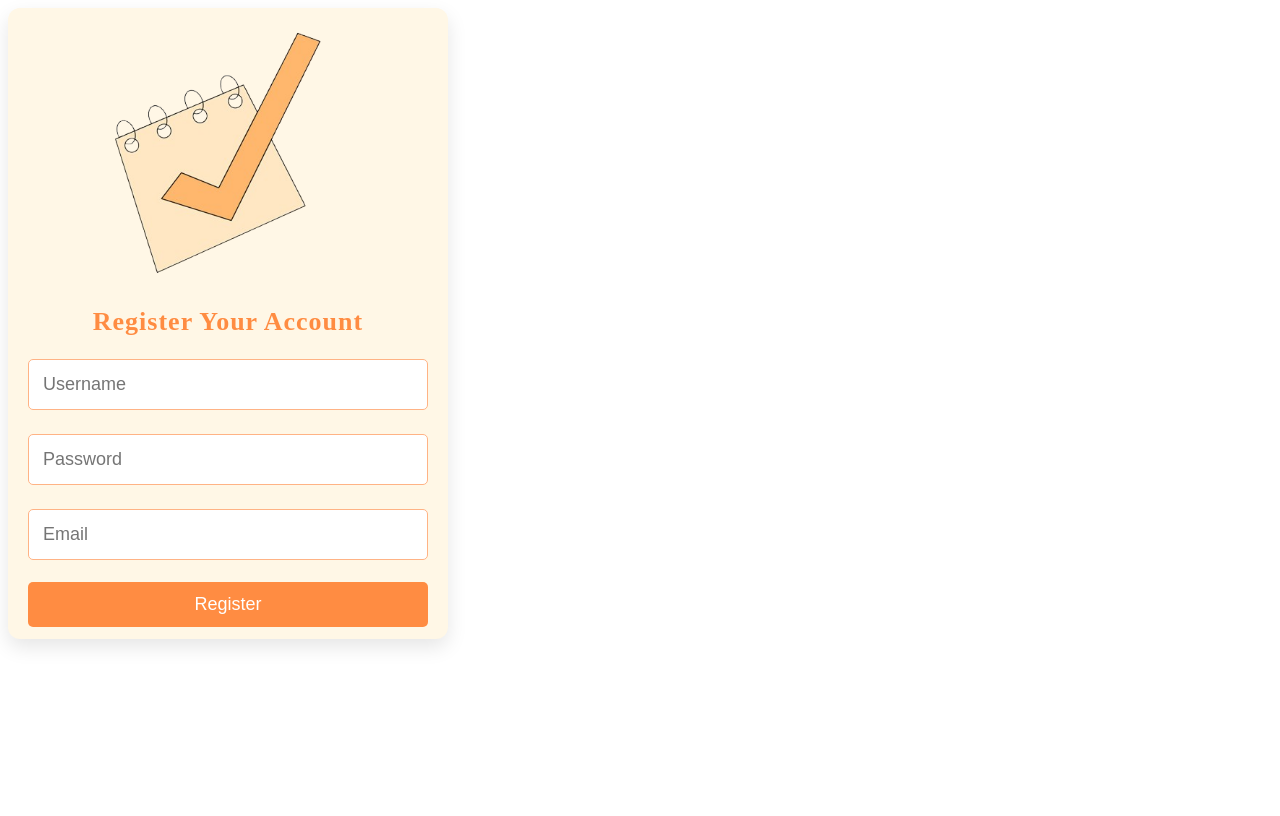
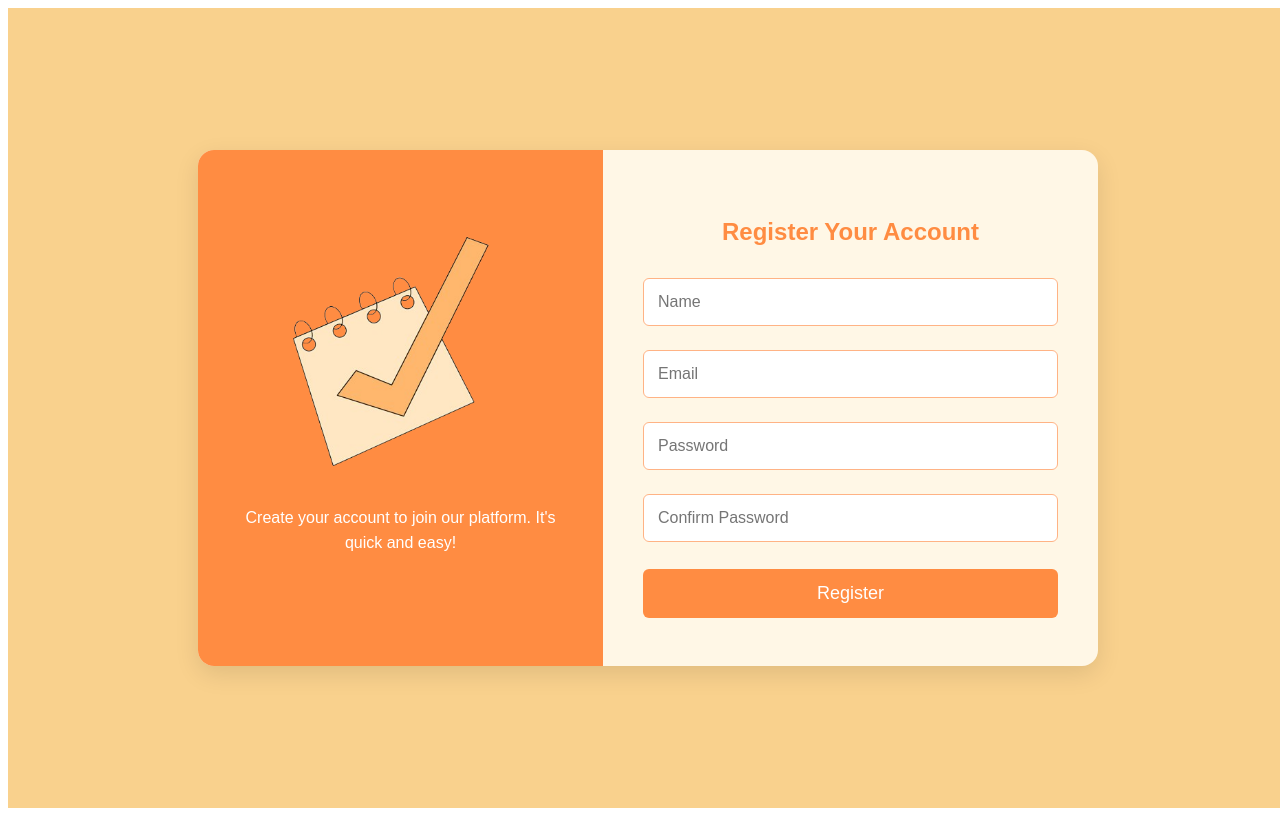
Before and after one commit to jennaohara28/CS4340, an Angular app in the folder frontend/: page /register in a window 1280 px wide. Built offline with nearby package versions, Linux system fonts and the light colour scheme.

Commit message:
Formatted registration page to be more visually appealing.

```diff
--- a/frontend/src/app/pages/login/register/register.component.css
+++ b/frontend/src/app/pages/login/register/register.component.css
@@ -1,109 +1,169 @@
-.logo {
-  text-align: center;
-  margin-bottom: -85px;
-  margin-top: -60px;
+* {
+  box-sizing: border-box;
 }
 
-.logo img {
-  width: 315px;
-  height: auto;
-  margin: 0 auto;
-  display: block;
-  padding: 0;
-}
-
-body {
+html, body, .page-background {
   font-family: Poppins, sans-serif;
   background-color: #f9d29d;
   display: flex;
   justify-content: center;
   align-items: center;
-  height: 100vh;
+  min-height: 100vh;
   margin: 0;
 }
 
-h2 {
-  text-align: center;
-  margin-bottom: 10px;
-  margin-top: 5px;
-  font-weight: 700;
-  color: #ff8c42;
-  font-size: 26px;
-  letter-spacing: 1px;
+.page-background {
+  width: 100vw;
+  height: 100vh;
+  padding: 0;
+  margin: 0;
+  overflow: hidden;
+  animation: backgroundAnimation 5s ease-in-out infinite;
 }
 
-.register-container {
-  background-color: #fff7e6;
-  padding: 25px 20px;
-  border-radius: 12px;
-  box-shadow: 0 8px 20px rgba(0, 0, 0, 0.1);
-  width: 400px;
-  height: auto;
-  text-align: center;
+@keyframes backgroundAnimation {
+  0% {
+    background-color: #f9d18d;
+  }
+  50% {
+    background-color: #ffb570;
+  }
+  100% {
+    background-color: #f9d18d;
+  }
 }
 
-.register-container input[type="text"],
-.register-container input[type="password"],
-.register-container input[type="email"] {
+.register-wrapper {
+  background-color: #fff7e6;
+  display: flex;
+  justify-content: space-between;
+  align-items: stretch;
+  border-radius: 16px;
+  box-shadow: 0 8px 25px rgba(0, 0, 0, 0.1);
+  max-width: 900px;
+  width: 100%;
+  height: auto;
+}
+
+.register-left {
+  background-color: #ff8c42;
+  color: white;
+  width: 45%;
+  padding: 30px 40px;
+  display: flex;
+  flex-direction: column;
+  justify-content: center;
+  align-items: center;
+  border-radius: 16px 0 0 16px;
+}
+
+.register-left img {
+  width: 300px;
+  margin-bottom: 10px;
+  display: block;
+  margin-left: auto;
+  margin-right: auto;
+}
+
+.register-left p {
+  text-align: center;
+  font-size: 16px;
+  line-height: 1.6;
+  width: auto;
+  margin-top: 0;
+  margin-bottom: 0;
+  position: relative;
+  top: -80px;
+}
+
+.register-right {
+  width: 55%;
+  padding: 40px;
+  display: flex;
+  flex-direction: column;
+  justify-content: center;
+  border-radius: 0 16px 16px 0;
+}
+
+h2 {
+  font-size: 24px;
+  color: #ff8c42;
+  text-align: center;
+  margin-bottom: 20px;
+}
+
+.register-right form {
+  width: 100%;
+}
+
+input[type="text"],
+input[type="email"],
+input[type="password"] {
   width: 100%;
   padding: 14px;
   margin: 12px 0;
   border: 1px solid #ffb385;
-  border-radius: 5px;
-  box-sizing: border-box;
-  font-size: 18px;
-  transition: border-color 0.3s ease;
+  border-radius: 6px;
+  font-size: 16px;
+  transition: border-color 0.3s ease, box-shadow 0.3s ease;
 }
 
-.register-container input[type="text"]:focus,
-.register-container input[type="password"]:focus,
-.register-container input[type="email"]:focus {
+input[type="text"]:focus,
+input[type="email"]:focus,
+input[type="password"]:focus {
   border-color: #ff8c42;
+  box-shadow: 0 0 8px rgba(255, 140, 66, 0.5);
   outline: none;
 }
 
-.register-container input[type="submit"] {
+input[type="submit"] {
   width: 100%;
-  padding: 12px;
+  padding: 14px;
   background-color: #ff8c42;
   color: white;
   border: none;
-  border-radius: 5px;
+  border-radius: 6px;
   cursor: pointer;
   font-size: 18px;
-  margin-bottom: -20px;
-  margin-top: 10px;
-  transition: background-color 0.3s ease;
+  margin-top: 15px;
+  transition: background-color 0.3s ease, transform 0.3s ease, box-shadow 0.3s ease;
 }
 
-.register-container input[type="submit"]:hover {
+input[type="submit"]:hover {
   background-color: #e67335;
-}
-
-.loading {
-  text-align: center;
-  color: #777;
-  margin-top: 10px;
-  font-family: Arial, sans-serif;
-}
-
-.success {
-  color: green;
-  text-align: center;
-  margin-top: 10px;
-  font-family: Arial, sans-serif;
+  transform: scale(1.05);
+  box-shadow: 0 6px 15px rgba(0, 0, 0, 0.2);
 }
 
 .error {
   color: #ff4d4d;
-  font-size: 14px;
-  margin-top: -5px;
+  font-size: 13px;
+  margin-top: -10px;
   margin-bottom: 10px;
+  opacity: 0;
+  transform: translateY(-10px);
+  transition: opacity 0.4s ease, transform 0.4s ease;
 }
 
-@media screen and (max-width: 400px) {
-  .register-container {
+input:invalid ~ .error,
+input:focus:invalid ~ .error {
+  opacity: 1;
+  transform: translateY(0);
+}
+
+@media screen and (max-width: 800px) {
+  .register-wrapper {
+    flex-direction: column;
+    height: auto;
+  }
+
+  .register-left, .register-right {
     width: 100%;
     padding: 20px;
+    border-radius: 16px 16px 0 0;
+  }
+
+  input[type="submit"] {
+    font-size: 16px; /* Slightly smaller font on mobile */
   }
 }
--- a/frontend/src/app/pages/login/register/register.component.html
+++ b/frontend/src/app/pages/login/register/register.component.html
@@ -1,46 +1,42 @@
-<div class="register-container">
-
-  <!-- Logo -->
-  <div class="logo">
-    <img src="assets/images/logo.png" alt="Logo">
+<div class="page-background">
+  <div class="register-wrapper">
+    <div class="register-left">
+      <div class="register-left-content">
+        <img src="assets/images/logo.png" alt="Logo" class="logo">
+        <p>Create your account to join our platform. It's quick and easy!</p>
+      </div>
     </div>
 
+    <div class="register-right">
       <h2>Register Your Account</h2>
 
-  <form (submit)="register(usernameInput.value, passwordInput.value, emailInput.value)">
+      <form (submit)="register(nameInput.value, emailInput.value, passwordInput.value, confirmPasswordInput.value)">
 
-    <!-- Username Field -->
-    <input type="text" id="username" [(ngModel)]="username" name="username" placeholder="Username" #usernameInput="ngModel" required>
-    <div *ngIf="usernameInput.invalid && usernameInput.touched" class="error">
-      Username is required.
+        <input type="text" id="name" [(ngModel)]="name" name="name" placeholder="Name" #nameInput="ngModel" required>
+        <div *ngIf="nameInput.invalid && nameInput.touched" class="error">
+          Name is required.
         </div>
 
-    <!-- Password Field -->
+        <input type="email" id="email" [(ngModel)]="email" name="email" placeholder="Email" #emailInput="ngModel" required>
+        <div *ngIf="emailInput.invalid && emailInput.touched" class="error">
+          A valid email is required.
+        </div>
+
         <input type="password" id="password" [(ngModel)]="password" name="password" placeholder="Password" #passwordInput="ngModel" required>
         <div *ngIf="passwordInput.invalid && passwordInput.touched" class="error">
           Password is required and must be at least 6 characters long.
         </div>
 
-    <!-- Email Field -->
-    <input type="email" id="email" [(ngModel)]="email" name="email" placeholder="Email" #emailInput="ngModel" required>
-    <div *ngIf="emailInput.invalid && emailInput.touched" class="error">
-      A valid email is required.
+        <input type="password" id="confirm-password" [(ngModel)]="confirmPassword" name="confirm-password" placeholder="Confirm Password" #confirmPasswordInput="ngModel" required>
+        <div *ngIf="confirmPasswordInput.invalid && confirmPasswordInput.touched" class="error">
+          Please confirm your password.
         </div>
 
-    <!-- Submit Button -->
-    <input type="submit" value="Register" [disabled]="usernameInput.invalid || passwordInput.invalid || emailInput.invalid">
+        <input type="submit" value="Register" [disabled]="emailInput.invalid || passwordInput.invalid || confirmPasswordInput.invalid">
+      </form>
 
-    <!-- Loading indicator while registration is in progress -->
-    <div *ngIf="isLoading" class="loading">
-      Registering, please wait...
+      <div *ngIf="successMessage" class="success">{{ successMessage }}</div>
+      <div *ngIf="errorMessage" class="error">{{ errorMessage }}</div>
     </div>
-
-    <!-- Success and error messages -->
-    <div *ngIf="successMessage" class="success">
-      {{ successMessage }}
   </div>
-    <div *ngIf="errorMessage" class="error">
-      {{ errorMessage }}
 </div>
-  </form>
-</div>
--- a/frontend/src/app/pages/login/register/register.component.ts
+++ b/frontend/src/app/pages/login/register/register.component.ts
@@ -10,9 +10,10 @@ import { Router } from "@angular/router";
 export class RegisterComponent {
 
   // Defining fields
-  username: string = '';
+  name: string = '';
+  email: string = '';
   password: string = '';
-  email: string = '';
+  confirmPassword: string = '';
   isLoading: boolean = false;
   successMessage: string = '';
   errorMessage: string = '';
@@ -20,10 +21,19 @@ export class RegisterComponent {
   constructor(private authService: AuthService, private router: Router) {}
 
   // Method to handle registration form submission
-  register(username: string, password: string, email: string) {
-    if (username && password && email) {
+  register(name: string, email: string, password: string, confirmPassword: string) {
+    if (!name || !email || !password || !confirmPassword) {
+      this.errorMessage = 'All fields are required.';
+      return;
+    }
+
+    if (password !== confirmPassword) {
+      this.errorMessage = 'Passwords do not match.';
+      return;
+    }
+
     this.isLoading = true;
-      this.authService.register(username, password, email).subscribe({
+    this.authService.register(email, password).subscribe({
       next: (response) => {
         this.successMessage = 'Registration successful! Redirecting to login...';
         this.isLoading = false;
@@ -34,8 +44,5 @@ export class RegisterComponent {
         this.isLoading = false;
       }
     });
-    } else {
-      this.errorMessage = 'All fields are required.';
   }
 }
-}
```
Lines whose indentation alone changed are shown as unchanged.
